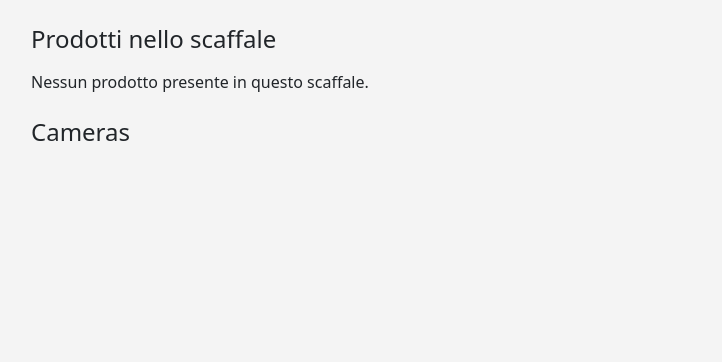
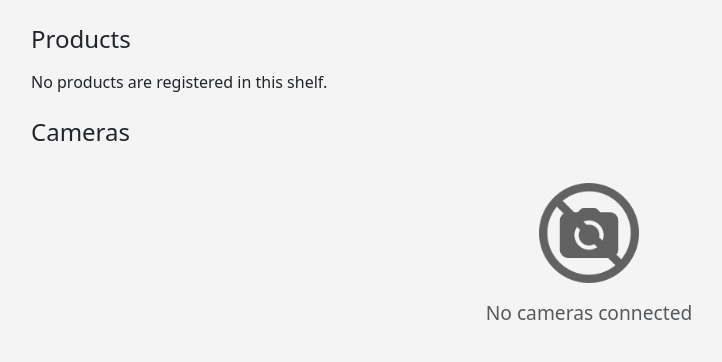
Before and after one commit to niccoratchet/Supermarket-shelf-monitoring-with-ESP32-cameras, a Flask app: page /shelves/1 in a window 1280 px wide. Shown: the part 189-551 px from the top of the page, without its empty margins (51-773 px from the left). Run offline with Flask 3, Linux system fonts and the light colour scheme; data comes from the database, SQL or seed files in the repository; data that the repository does not hold is empty.

Commit message:
Update some parts of both home page and shelf page
- In the 'Shelf details' page now there's a field 'Last Update' that displays the last update arrived from any camera registered on that shelf.
- Now if a shelf or a camera doesn't still have an image, a prettier placeholder is now displayed containing 'No image available'
- Now when there are no camera in a shelf a text and an image is displayed in order to inform the user
- Minor grapihcal improvements

```diff
--- a/flask-app/app/routes.py
+++ b/flask-app/app/routes.py
@@ -1,6 +1,7 @@
 from flask import Blueprint, jsonify, request, current_app, render_template, url_for
 from app.models import Shelf, Camera, Product_Shelf, Product
 from datetime import datetime
+from app.utils import get_latest_update
 from . import db
 import os
 
@@ -60,17 +61,19 @@ def shelves():
 
 @main.route('/shelves/<number>')                                    # Route to get the details of a specific shelf (when a shelf is clicked)
 def shelf_details(number):
+
     shelf = Shelf.query.filter_by(number=number).first()
     if not shelf:
         return "Shelf not found", 404
 
     # Fetch the cameras associated with the shelf
     cameras = Camera.query.filter_by(shelf_number=number).all()
+    last_update_camera, last_update = get_latest_update(cameras)
 
     # Fetch the products associated with the shelf
     products = db.session.query(Product, Product_Shelf.quantity).join(Product_Shelf).filter(Product_Shelf.shelf_number == number).all()
 
-    return render_template('shelf_details.html', shelf=shelf, cameras=cameras, products=products)
+    return render_template('shelf_details.html', shelf=shelf, cameras=cameras, products=products, last_update_camera=last_update_camera, last_update=last_update)
 
 @main.route('/upload', methods=['POST'])        # Route to upload an image from a POST request by the ESP32 camera
 def upload_image():
@@ -128,7 +131,7 @@ def upload_image():
             db.session.commit()
 
             current_app.logger.info(f" File {filename} uploaded successfully to {file_path}")
-            return jsonify({"message": f"File uploaded successfully!"}), 200
+            return jsonify({"message": f" File uploaded successfully!"}), 200
         except Exception as e:
             current_app.logger.error(f" Failed to upload file {filename}: {e}")
             return jsonify({"error": "File upload failed"}), 500
--- a/flask-app/app/static/css/style.css
+++ b/flask-app/app/static/css/style.css
@@ -13,3 +13,26 @@ header h1 {
 section h2 {
     color: #555;
 }
+
+.card-img-placeholder {             /* This class is used to display a placeholder when an image of a shelf is not inserted */
+    width: 100%;
+    height: 240px;
+    display: flex;
+    align-items: center;
+    justify-content: center;
+    background-color: rgba(0, 0, 0, 0.1);           /* In order to make placeholder more visible */
+    color: black;
+    font-size: 18px;
+    text-align: center;
+    background-size: cover;
+    background-position: center;
+}
+
+.card {
+    overflow: hidden;                       /* It prevents overflows */
+}
+
+.text-muted {
+    font-size: 1.2rem;
+    color: #6c757d;         /* Bootstrap grey */
+}
--- a/flask-app/app/templates/shelf_details.html
+++ b/flask-app/app/templates/shelf_details.html
@@ -18,47 +18,56 @@
         <section id="shelfDetails" class="mt-4"></section>
             <h2 class="h4 mb-3">Details for Shelf {{ shelf.number }}</h2>
             <p class="mb-2"><strong>Description:</strong> {{ shelf.description }}</p>
-            <p class="mb-2"><strong>Last Update:</strong> {{ shelf.last_update }}</p>
+            {% if cameras %}
+                <p class="mb-2"><strong>Last Update:</strong> {{ last_update }}  (Camera{{ last_update_camera.id }})</p>
+            {% else %}
+                <p class="mb-2"><strong>Last Update:</strong> N/A </p>
+            {% endif %}
         </section>
-
         <section id="productsSection" class="mt-4"></section>
-            <h2 class="h4 mb-3">Prodotti nello scaffale</h2>
+            <h2 class="h4 mb-3">Products</h2>
             {% if products %}
                 <ul class="list-group">
                     {% for product, quantity in products %}
                         <li class="list-group-item">
-                            <strong>{{ product.name }}</strong> - Categoria: {{ product.category }} - Quantità: {{ quantity }}
+                            <strong>{{ product.name }}</strong> - Category: {{ product.category }} - Quantity: {{ quantity }}
                         </li>
                     {% endfor %}
                 </ul>
             {% else %}
-                <p>Nessun prodotto presente in questo scaffale.</p>
+                <p>No products are registered in this shelf.</p>
             {% endif %}
         </section>
 
         <section id="cameraSection" class="mt-4">
             <h2 class="h4 mb-3">Cameras</h2>
+            {% if cameras %}
                 <div class="row g-4">
                     {% for camera in cameras %}
                     <div class="col-md-4">
                         <div class="card h-100">
                             {% if camera.image_path %}
-                            <img src="{{ url_for('static', filename='upload/shelf_' + str(shelf.number) + '/camera_' + str(camera.id) + str(camera.image_path) + '.jpg') }}"
-                                 class="card-img-top"
-                                 alt="Camera {{ camera.id }}">
+                                <img src="{{ url_for('static', filename='uploads/shelf_' ~ shelf.number ~ '/camera_' ~ camera.id ~ '/' ~ camera.image_path) }}"
+                                        class="card-img-top img-fluid" alt="Camera {{ camera.id }}">
                             {% else %}
-                            <img src="{{ url_for('static', filename='images/placeholder.jpg') }}"
-                                 class="card-img-top"
-                                 alt="No image available">
+                                <div class="card-img-placeholder">
+                                    No image available
+                                </div>
                             {% endif %}
                             <div class="card-body">
                                 <h5 class="card-title">Camera {{ camera.id }}</h5>
-                            <p class="card-text">Additional camera details can go here.</p>
+                                <p class="card-text">Last update: {{ camera.last_update }}</p>
                             </div>
                         </div>
                     </div>
                     {% endfor %}
                 </div>
+            {% else %}
+                <div class="d-flex flex-column align-items-center justify-content-center" style="height: 200px;">
+                    <img src="{{ url_for('static', filename='images/no-cameras.png') }}" alt="No cameras" class="mb-3" style="width: 100px; opacity: 0.6;">
+                    <p class="text-muted">No cameras connected</p>
+                </div>
+            {% endif %}
         </section>
     </div>
     <script src="https://cdn.jsdelivr.net/npm/bootstrap@5.3.0/dist/js/bootstrap.bundle.min.js"></script>
--- a/flask-app/app/utils.py
+++ b/flask-app/app/utils.py
@@ -1,4 +1,17 @@
+from app.models import Camera
+
 # This function is used to extract the product names from the MQTT message
 def extract_product_names(mqtt_message):
     lines = mqtt_message.splitlines()
     return [line.split('(')[0].strip() for line in lines]
+
+# This function is used to get the latest update from the cameras associated with a shelf
+def get_latest_update(cameras):
+    latest_update = None
+    latest_camera = None
+    for camera in cameras:
+        if camera.last_update:
+            if not latest_update or camera.last_update > latest_update:
+                latest_update = camera.last_update
+                latest_camera = camera
+    return latest_camera, latest_update
```
Also changed, not shown: flask-app/app/static/js/script.js (+12 -8 lines), flask-app/app/static/images/no-cameras.png (added), mosquitto/data/mosquitto.db. Lines whose indentation alone changed are shown as unchanged.
